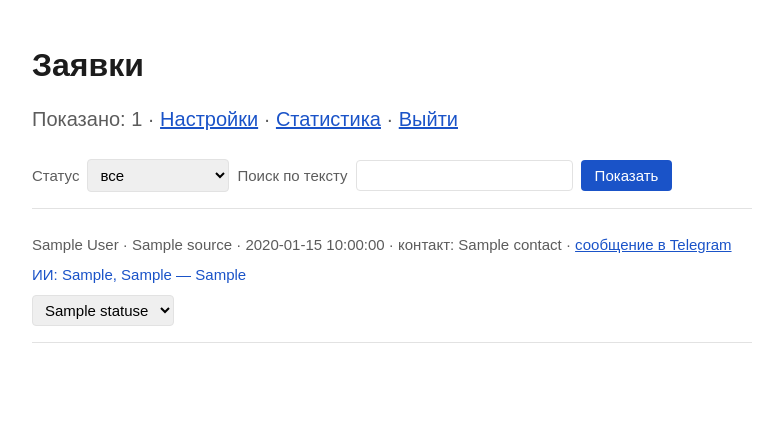
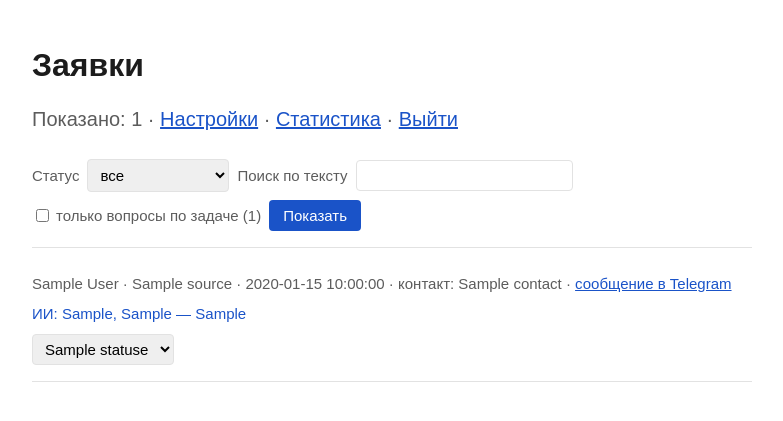
Before and after one commit to claude-code-kurs/radar-zayavok, a FastAPI app: template templates/cabinet.html in a window 1280 px wide. Shown: the top 421 px of the page, without its empty margins (248-1031 px from the left). Run offline with FastAPI, Linux system fonts and the light colour scheme; the template is opened without the code that fills it: most values are stand-ins (such as "Sample title", 1, 10 or a date in 2020).

Commit message:
Урок 11: пятый класс в разборе ответа, переключатель вопросов в кабинете

```diff
--- a/db.py
+++ b/db.py
@@ -13,6 +13,10 @@ UNCLASSIFIED = "ai_type IS NULL OR ai_type = ''"
 # Статусы работы с заявкой. Первый — значение по умолчанию.
 STATUSES = ("новое", "в работу", "мусор", "отработано")
 
+# Тип, который не показывается в общей ленте: человек описал задачу, но исполнителя
+# не ищет. Такие записи живут за отдельным переключателем в кабинете.
+QUESTION_TYPE = "вопрос по задаче"
+
 DB_PATH = Path(__file__).parent / "radar.db"
 
 
@@ -22,11 +26,16 @@ def connect():
     return conn
 
 
-def get_requests(status=None, query=None):
+def get_requests(status=None, query=None, questions=False):
     """Заявки для ленты кабинета, сначала самые свежие.
 
     Можно сузить: по статусу и по подстроке в тексте заявки. Пустые значения означают
     «не сужать» — так фильтр и поиск складываются друг с другом.
+
+    `questions` разводит два списка. По умолчанию лента показывает заявки, а записи с
+    типом «вопрос по задаче» в неё не попадают: человек описал проблему, но исполнителя
+    не ищет — это материал для наблюдения, а не работа. С `questions=True` показываются
+    только они, отдельным списком за переключателем.
     """
     sql = """
         SELECT id, text, author, contact, source, message_url, created_at,
@@ -35,6 +44,13 @@ def get_requests(status=None, query=None):
     """
     conditions = []
     values = []
+    if questions:
+        conditions.append("ai_type = ?")
+        values.append(QUESTION_TYPE)
+    else:
+        # Неразмеченные записи из ленты не убираем: пока оценки нет, это ещё не «вопрос».
+        conditions.append("(ai_type IS NULL OR ai_type <> ?)")
+        values.append(QUESTION_TYPE)
     if status:
         conditions.append("status = ?")
         values.append(status)
@@ -48,6 +64,17 @@ def get_requests(status=None, query=None):
     conn = connect()
     try:
         return conn.execute(sql, values).fetchall()
+    finally:
+        conn.close()
+
+
+def count_questions():
+    """Сколько записей помечено «вопрос по задаче» — для подписи переключателя."""
+    conn = connect()
+    try:
+        return conn.execute(
+            "SELECT COUNT(*) FROM requests WHERE ai_type = ?", (QUESTION_TYPE,)
+        ).fetchone()[0]
     finally:
         conn.close()
 
--- a/main.py
+++ b/main.py
@@ -14,6 +14,7 @@ from db import (
     STATUSES,
     add_keyword,
     add_source,
+    count_questions,
     delete_keyword,
     delete_source,
     get_keywords,
@@ -106,17 +107,19 @@ def logout():
 
 
 @app.get("/cabinet")
-def cabinet(request: Request, status: str = "", q: str = ""):
+def cabinet(request: Request, status: str = "", q: str = "", questions: int = 0):
     if not authorized(request):
         return RedirectResponse("/login", status_code=303)
     return templates.TemplateResponse(
         request=request,
         name="cabinet.html",
         context={
-            "requests": get_requests(status=status, query=q),
+            "requests": get_requests(status=status, query=q, questions=bool(questions)),
             "statuses": STATUSES,
             "status": status,
             "query": q,
+            "questions": bool(questions),
+            "questions_count": count_questions(),
         },
     )
 
--- a/static/style.css
+++ b/static/style.css
@@ -234,6 +234,14 @@ footer p {
   font-size: 15px;
 }
 
+.filters-questions {
+  display: inline-flex;
+  gap: 4px;
+  align-items: center;
+  color: var(--muted);
+  white-space: nowrap;
+}
+
 .request-status {
   margin-top: 8px;
   padding: 5px 8px;
--- a/templates/cabinet.html
+++ b/templates/cabinet.html
@@ -34,8 +34,15 @@
       <label for="q">Поиск по тексту</label>
       <input type="search" id="q" name="q" value="{{ query }}">
 
+      {# Вопросы по задаче держим за переключателем: человек описал проблему, но
+         исполнителя не ищет — это материал для наблюдения, а не заявка. #}
+      <label class="filters-questions">
+        <input type="checkbox" name="questions" value="1" {% if questions %}checked{% endif %}>
+        только вопросы по задаче ({{ questions_count }})
+      </label>
+
       <button type="submit">Показать</button>
-      {% if status or query %}
+      {% if status or query or questions %}
       <a class="filters-reset" href="/cabinet">сбросить</a>
       {% endif %}
     </form>
```
Also changed, not shown: classify.py (+7 -2 lines).
